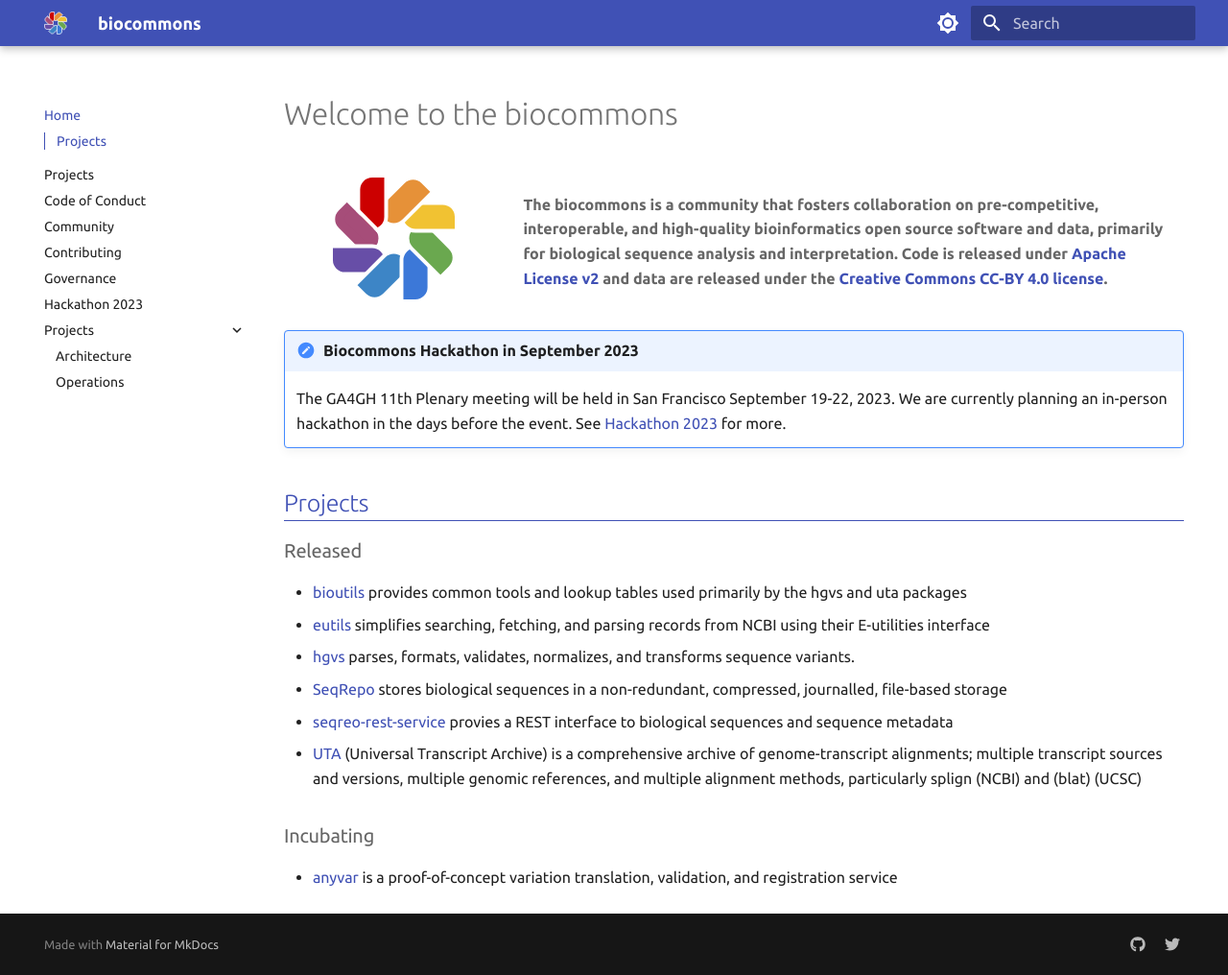
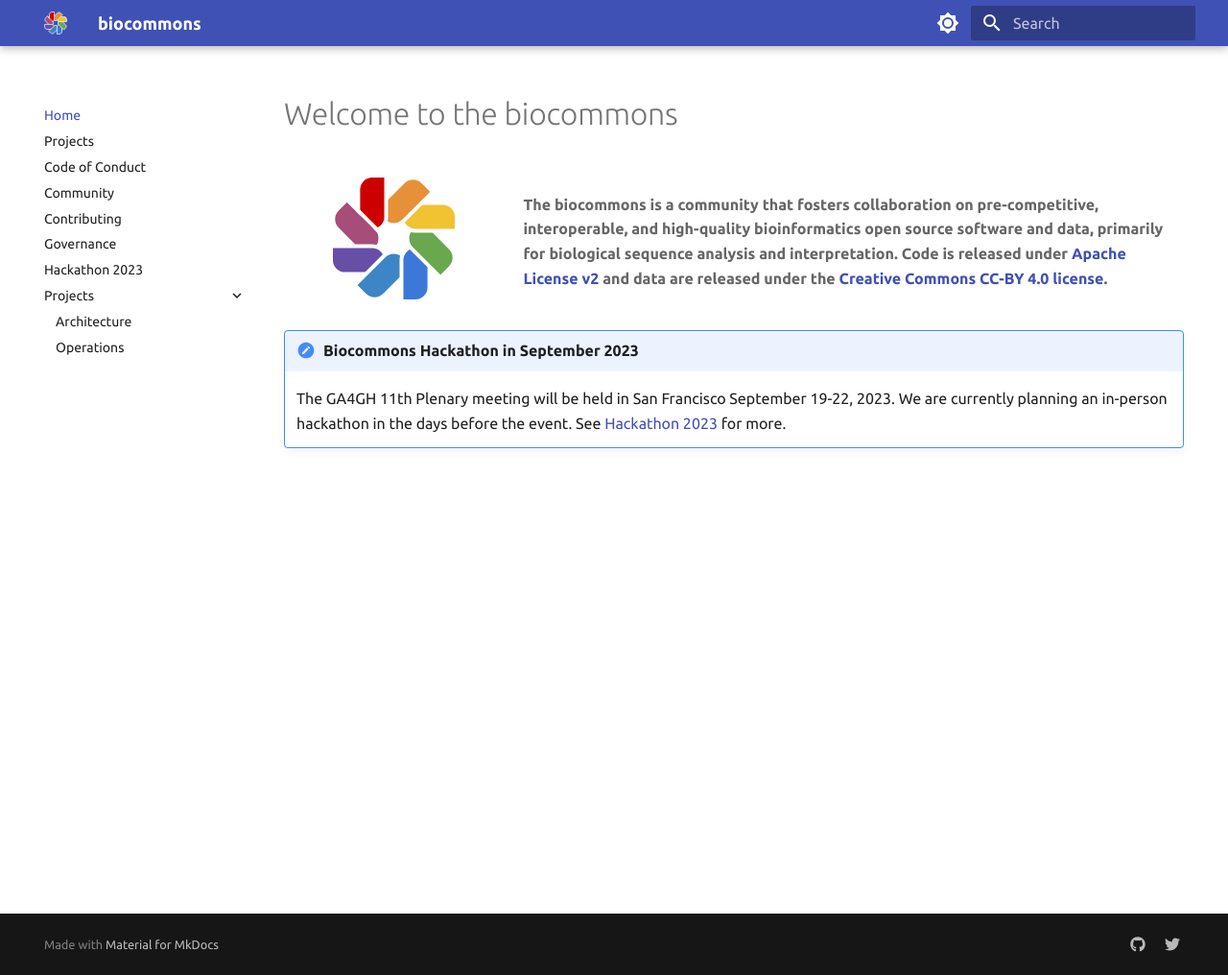
Before and after one commit to biocommons/biocommons.github.io, an MkDocs documentation site: the page built from docs/index.md, in a window 1280 px wide and 1016 px high. Shown: the whole window at 96% size. Built offline with MkDocs 1.6.1 and Material for MkDocs 9.7.7, drawn with Linux system fonts in a browser that asks for light colours.

Commit message:
move project list to dedicated page

```diff
--- a/docs/index.md
+++ b/docs/index.md
@@ -16,26 +16,3 @@
 
     The GA4GH 11th Plenary meeting will be held in San Francisco September 19-22, 2023. We are
     currently planning an in-person hackathon in the days before the event.  See [Hackathon 2023](hackathon-2023/) for more.
-
-## Projects
-
-### Released
-
-- [bioutils](https://github.com/biocommons/bioutils) provides common tools and lookup tables used
-  primarily by the hgvs and uta packages
-- [eutils](https://github.com/biocommons/eutils) simplifies searching, fetching, and parsing records
-  from NCBI using their E-utilities interface
-- [hgvs](https://github.com/biocommons/hgvs) parses, formats, validates, normalizes,
-  and transforms sequence variants.
-- [SeqRepo](https://github.com/biocommons/biocommons.seqrepo) stores biological sequences in a
-  non-redundant, compressed, journalled, file-based storage
-- [seqreo-rest-service](https://github.com/biocommons/seqrepo-rest-service) provies a REST
-  interface to biological sequences and sequence metadata
-- [UTA](https://github.com/biocommons/uta) (Universal Transcript Archive) is a comprehensive archive
-  of genome-transcript alignments; multiple transcript sources and versions, multiple genomic
-  references, and multiple alignment methods, particularly splign (NCBI) and (blat) (UCSC)
-
-### Incubating
-
-- [anyvar](https://github.com/biocommons/anyvar) is a proof-of-concept variation translation, validation,
-  and registration service
--- a/docs/stylesheets/extra.css
+++ b/docs/stylesheets/extra.css
@@ -15,6 +15,24 @@ label.md-nav__title {
 .admonition-title {
     font-size: 0.8rem;
 }
-.admonition > p {
+
+.admonition>p {
     font-size: 0.8rem;
 }
+
+
+/* For image centering ideas, see
+   https://dev.to/bdavidxyz/markdown-center-image-39j1 */
+
+img.center {
+    display: block;
+    float: none;
+    margin-left: auto;
+    margin-right: auto;
+    width: 70%
+}
+
+img.right {
+    float: right;
+    width: 50%
+}
```
Also changed, not shown: docs/projects.md (+17 -1 lines).
